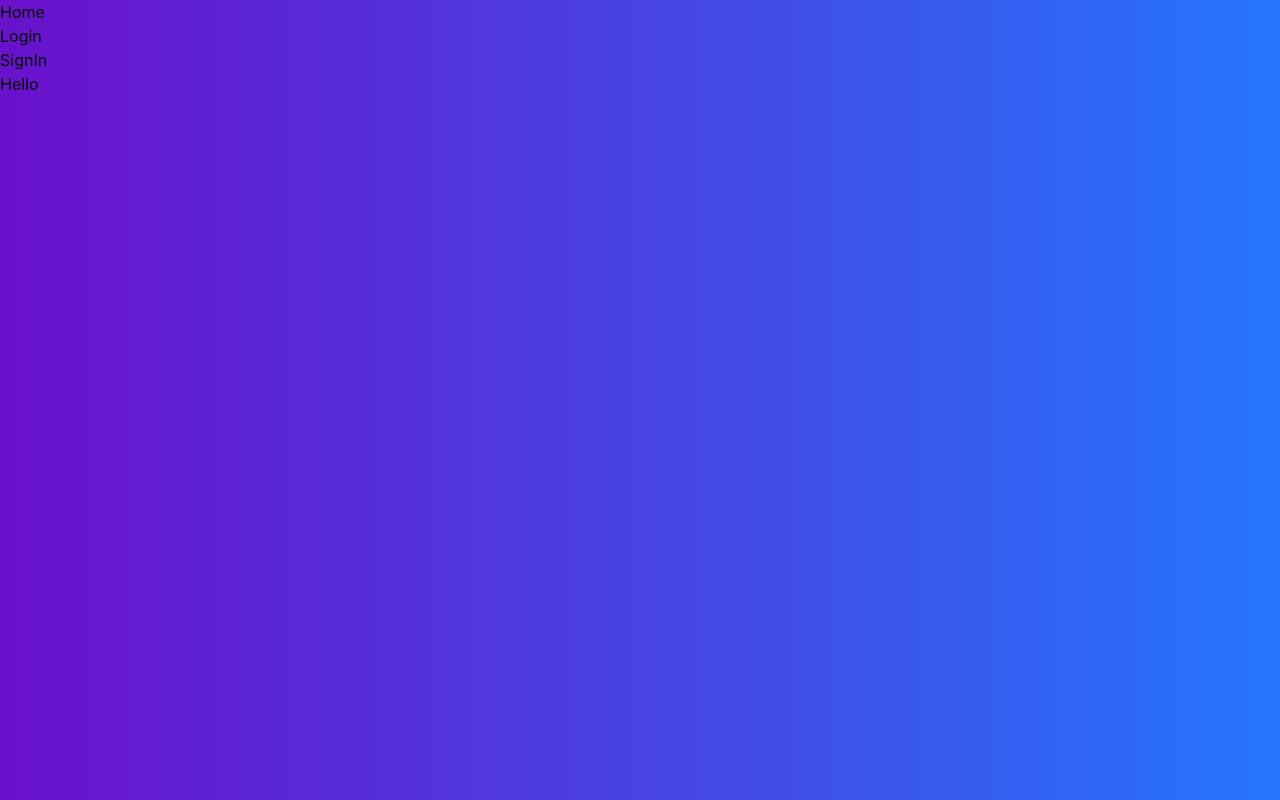
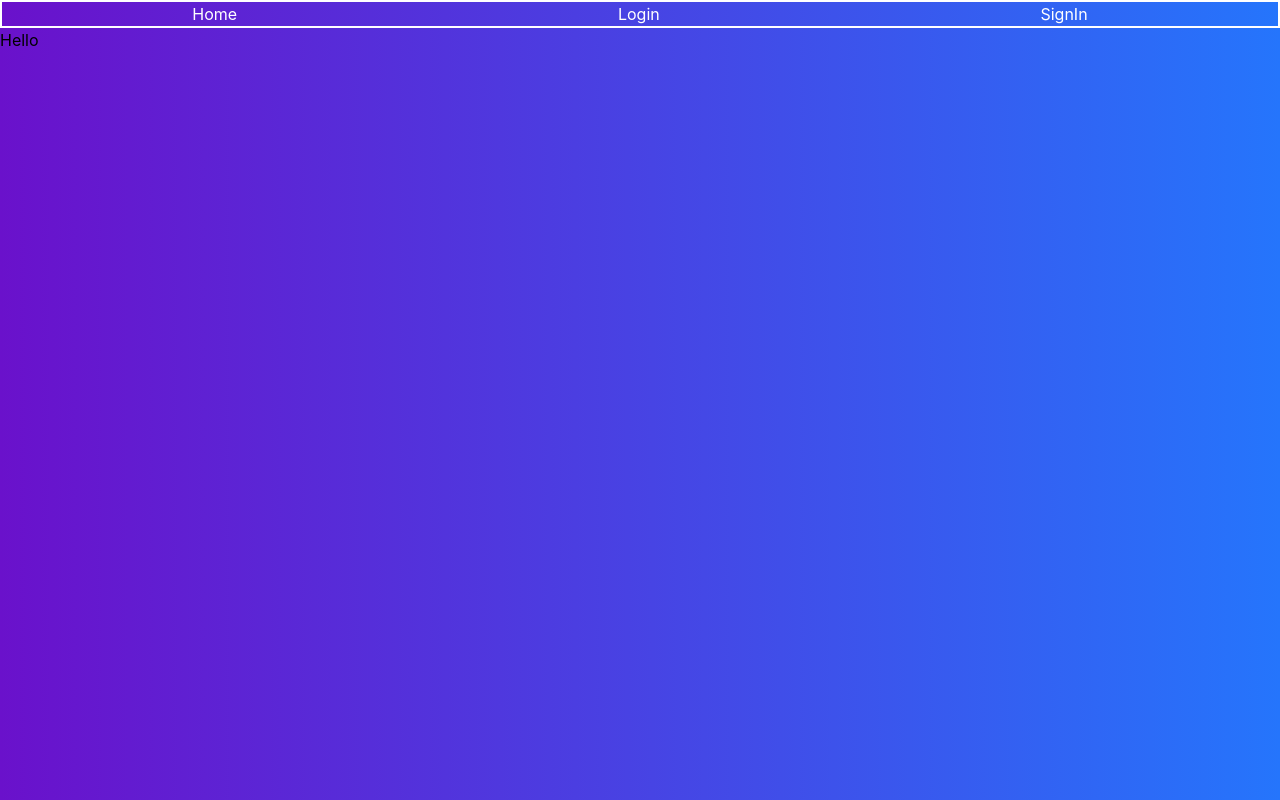
Before and after one commit to AnaiO/chatApp, a React (Create React App) app in the folder public/: page / in a window 1280 px wide. Built offline with nearby package versions, Linux system fonts and the light colour scheme.

Commit message:
add basic header css

```diff
--- a/public/src/App.js
+++ b/public/src/App.js
@@ -7,8 +7,8 @@ import { BrowserRouter, Routes, Route, Link } from "react-router-dom";
 export default function App() {
   return (
     <BrowserRouter>
-      <header>
-        <ul>
+      <header class="border-2 border-white">
+        <ul class="flex justify-around text-white rounded-lg">
           <li>
             <Link to='/'>Home</Link>
           </li>
```
